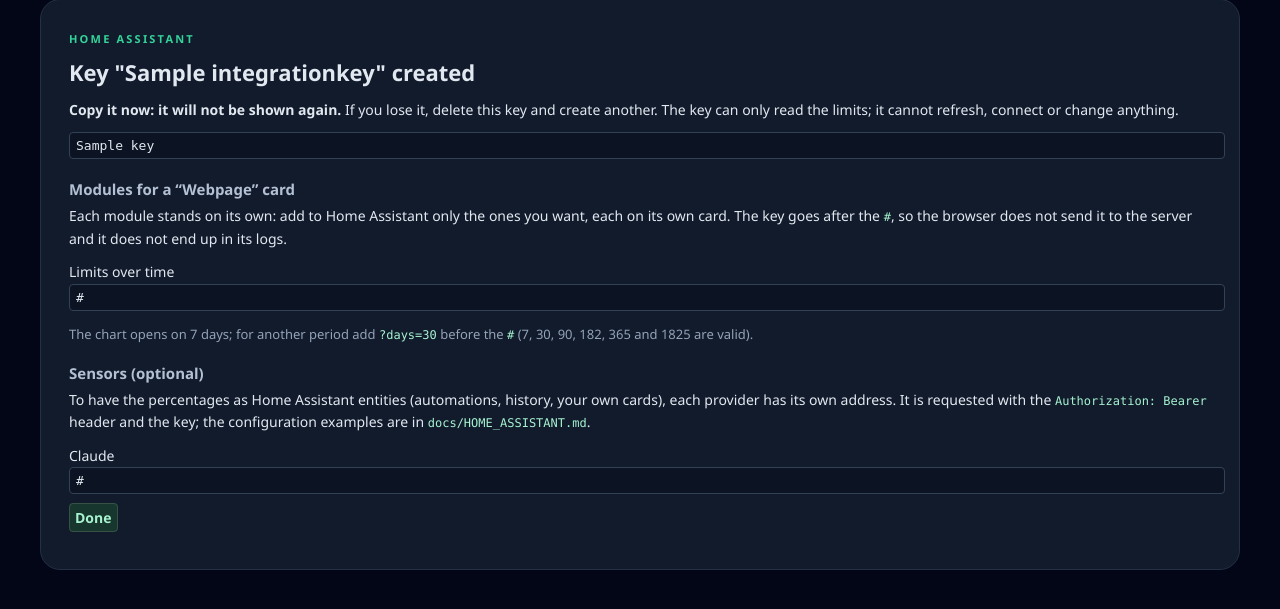
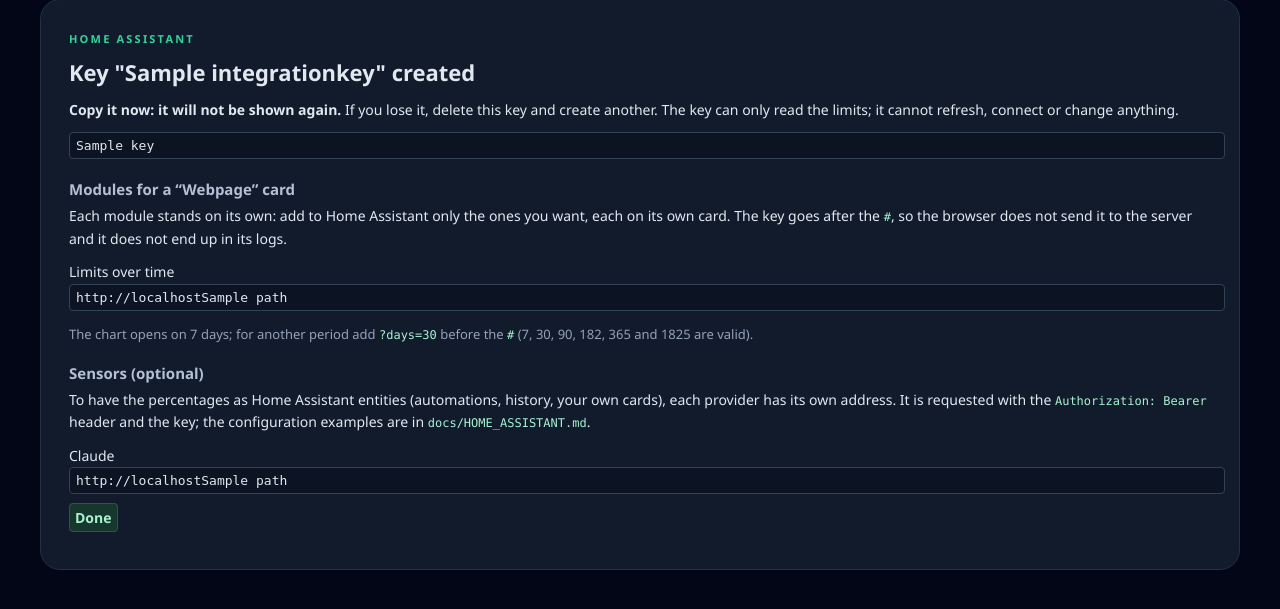
Before and after one commit to cmorato-dev/TokenDash, a Django app: template templates/admin/dashboard/integrationkey/created.html in a window 1280 px wide. Shown: the part 115-724 px from the top of the page. Run offline with Django 5.2, Linux system fonts and the light colour scheme; tables that the repository leaves empty hold one stand-in row (values such as "Sample post"); the template is opened without the code that fills it: values that come from a table or form of the project are taken from there, most other values are stand-ins (such as "Sample title", 1, 10 or a date in 2020); parts of the project's set-up code (start-up, migrations or seed data) failed here and were passed over.

Commit message:
Home Assistant key page: build links from the browser's address
A reverse proxy that forwards Host without the port made the module
links lose :8000. The page now uses window.location.origin, keeping the
server-built address as a fallback, and the proxy guide shows the Nginx
line that keeps the port.

Co-Authored-By: Claude Opus 5.5 <noreply@anthropic.com>

```diff
--- a/dashboard/tests.py
+++ b/dashboard/tests.py
@@ -258,6 +258,8 @@ class HomeAssistantTests(TestCase):
         key = response.context['key']
         self.assertEqual(IntegrationKey.digest(key), created.key_hash)
         self.assertContains(response, f'/en/ha/chart/#key={key}')
+        self.assertContains(response, f'data-path="/en/ha/chart/#key={key}"')
+        self.assertContains(response, 'window.location.origin')
         self.assertIn('no-store', response.headers['Cache-Control'])
         page = self.client.get(reverse('admin:dashboard_integrationkey_change', args=[created.pk]))
         self.assertNotContains(page, key)
--- a/templates/admin/dashboard/integrationkey/created.html
+++ b/templates/admin/dashboard/integrationkey/created.html
@@ -10,17 +10,21 @@
 
   <h3>{% translate "Modules for a “Webpage” card" %}</h3>
   <p>{% blocktranslate %}Each module stands on its own: add to Home Assistant only the ones you want, each on its own card. The key goes after the <code>#</code>, so the browser does not send it to the server and it does not end up in its logs.{% endblocktranslate %}</p>
-  {% for module, url in modules %}
-  <p><label>{% if module == 'chatgpt' %}ChatGPT{% elif module == 'claude' %}Claude{% else %}{% translate "Limits over time" %}{% endif %}<br><input class="ha-copy" type="text" readonly value="{{ url }}" onclick="this.select()" spellcheck="false"></label></p>
+  {% for module, path in modules %}
+  <p><label>{% if module == 'chatgpt' %}ChatGPT{% elif module == 'claude' %}Claude{% else %}{% translate "Limits over time" %}{% endif %}<br><input class="ha-copy" type="text" readonly value="{{ base }}{{ path }}" data-path="{{ path }}" onclick="this.select()" spellcheck="false"></label></p>
   {% endfor %}
   <p class="browser-hint">{% blocktranslate %}The chart opens on 7 days; for another period add <code>?days=30</code> before the <code>#</code> (7, 30, 90, 182, 365 and 1825 are valid).{% endblocktranslate %}</p>
 
   <h3>{% translate "Sensors (optional)" %}</h3>
   <p>{% blocktranslate %}To have the percentages as Home Assistant entities (automations, history, your own cards), each provider has its own address. It is requested with the <code>Authorization: Bearer</code> header and the key; the configuration examples are in <code>docs/HOME_ASSISTANT.md</code>.{% endblocktranslate %}</p>
-  {% for provider, url in sensors %}
-  <p><label>{% if provider == 'chatgpt' %}ChatGPT{% else %}Claude{% endif %}<br><input class="ha-copy" type="text" readonly value="{{ url }}" onclick="this.select()" spellcheck="false"></label></p>
+  {% for provider, path in sensors %}
+  <p><label>{% if provider == 'chatgpt' %}ChatGPT{% else %}Claude{% endif %}<br><input class="ha-copy" type="text" readonly value="{{ base }}{{ path }}" data-path="{{ path }}" onclick="this.select()" spellcheck="false"></label></p>
   {% endfor %}
 
   <p><a class="button" href="{% url 'admin:dashboard_integrationkey_changelist' %}">{% translate "Done" %}</a></p>
 </section>
+<script>
+  // Use the address this page was opened with, port included, even if a proxy hid it from the server.
+  document.querySelectorAll('.ha-copy[data-path]').forEach(input => { input.value = window.location.origin + input.dataset.path; });
+</script>
 {% endblock %}
```
Also changed, not shown: dashboard/admin.py (+5 -3 lines), docs/MAINTENANCE.md (+2 -0 lines), docs/es/MANTENIMIENTO.md (+2 -0 lines).
